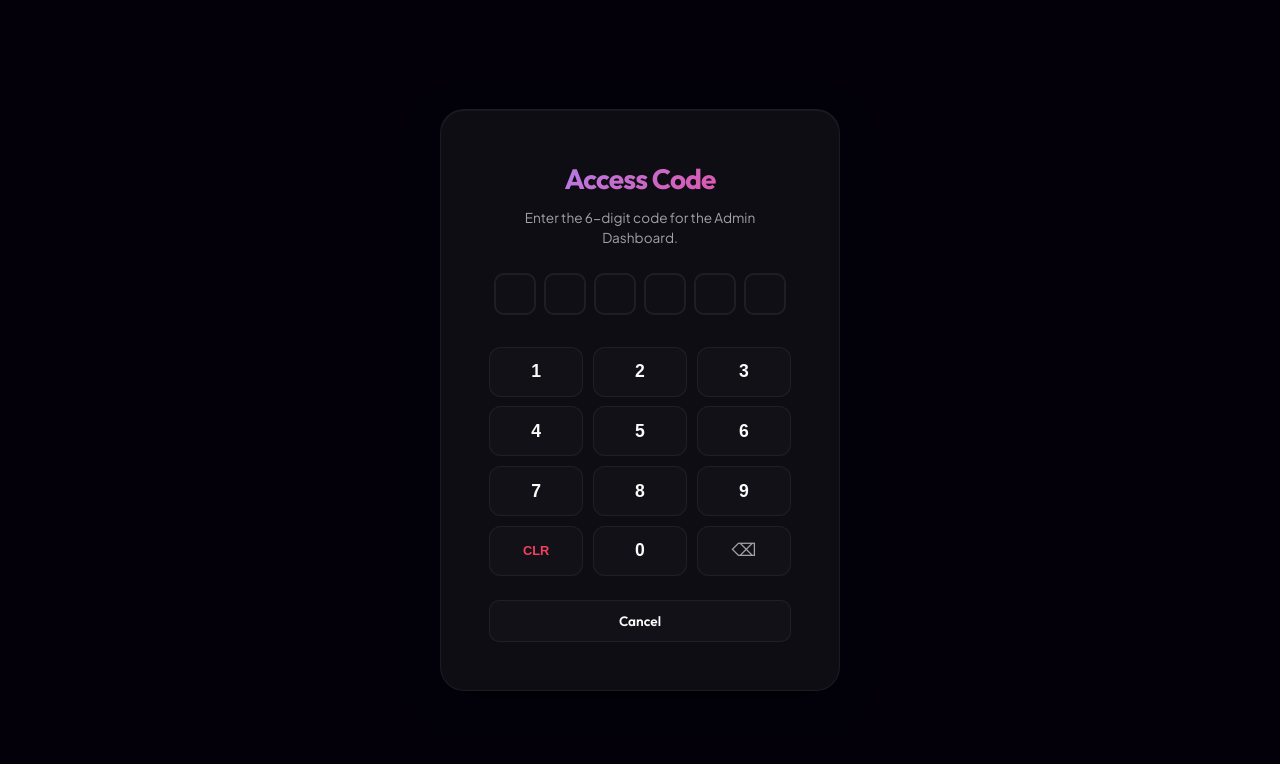
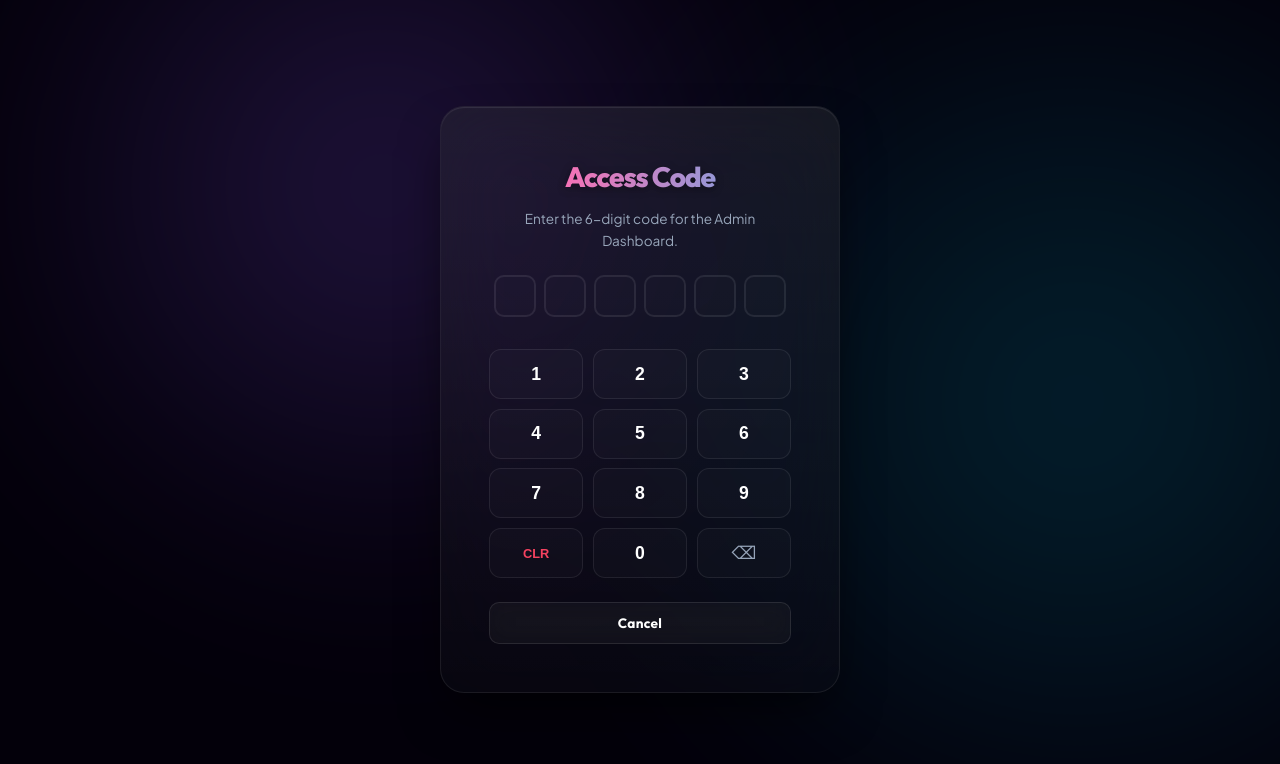
Before and after one commit to jointailabs-ux/Fulbari-Attendence, a Next.js app: page /admin/staff/1 in a window 1280 px wide. Shown: the top 764 px of the page. Built offline with nearby package versions, Linux system fonts and the light colour scheme.

Commit message:
Apply premium visual WOW overhaul

```diff
--- a/src/app/globals.css
+++ b/src/app/globals.css
@@ -6,26 +6,27 @@
   color-scheme: dark;
 
   /* Modern Palette - Deep Indigo, Violet & Cyber Pink */
-  --brand-primary: #7c3aed; /* Violet 600 */
-  --brand-primary-light: #a78bfa;
+  --brand-primary: #8b5cf6; /* Violet 500 */
+  --brand-primary-light: #c4b5fd;
   --brand-secondary: #f43f5e; /* Rose 500 */
-  --brand-accent: #10b981; /* Emerald 500 */
+  --brand-accent: #06b6d4; /* Cyan 500 */
 
-  /* Backgrounds - Deep Space Black/Zinc */
-  --bg-dark: #09090b; /* Zinc 950 */
-  --bg-surface: #121214; /* Dark Surface */
-  --bg-card: rgba(20, 20, 25, 0.65); /* Translucent glass */
+  /* Backgrounds - Deep Space */
+  --bg-dark: #03000a;
+  --bg-surface: #0a0a0f;
+  --bg-card: rgba(15, 15, 20, 0.45); /* Highly translucent for extreme glass effect */
 
   /* Text */
-  --text-main: #fafafa;
-  --text-muted: #a1a1aa;
+  --text-main: #ffffff;
+  --text-muted: #94a3b8;
 
   /* Effects */
-  --glass-border: rgba(255, 255, 255, 0.06);
-  --glass-shadow: 0 10px 40px -10px rgba(0, 0, 0, 0.6), inset 0 1px 1px rgba(255, 255, 255, 0.05);
-  --radius-xl: 24px;
-  --radius-lg: 16px;
-  --radius-md: 12px;
+  --glass-border: rgba(255, 255, 255, 0.08);
+  --glass-border-hover: rgba(255, 255, 255, 0.2);
+  --glass-shadow: 0 25px 50px -12px rgba(0, 0, 0, 0.7), inset 0 1px 1px rgba(255, 255, 255, 0.1);
+  --radius-xl: 32px;
+  --radius-lg: 24px;
+  --radius-md: 16px;
 
   --font-body: 'Plus Jakarta Sans', sans-serif;
   --font-heading: 'Outfit', sans-serif;
@@ -33,13 +34,15 @@
 
 .light-theme {
   color-scheme: light;
-  --bg-dark: #f4f4f5;
+  --brand-primary: #6366f1;
+  --bg-dark: #f8fafc;
   --bg-surface: #ffffff;
-  --bg-card: rgba(255, 255, 255, 0.7);
-  --text-main: #09090b;
-  --text-muted: #71717a;
-  --glass-border: rgba(0, 0, 0, 0.04);
-  --glass-shadow: 0 10px 30px rgba(31, 38, 135, 0.05);
+  --bg-card: rgba(255, 255, 255, 0.65);
+  --text-main: #0f172a;
+  --text-muted: #64748b;
+  --glass-border: rgba(0, 0, 0, 0.05);
+  --glass-border-hover: rgba(0, 0, 0, 0.15);
+  --glass-shadow: 0 20px 40px rgba(0, 0, 0, 0.05), inset 0 1px 0 rgba(255, 255, 255, 0.8);
 }
 
 * {
@@ -50,18 +53,18 @@
 
 /* Custom Scrollbar */
 ::-webkit-scrollbar {
-  width: 8px;
-  height: 8px;
+  width: 6px;
+  height: 6px;
 }
 ::-webkit-scrollbar-track {
-  background: var(--bg-dark);
+  background: transparent;
 }
 ::-webkit-scrollbar-thumb {
-  background: rgba(255, 255, 255, 0.1);
-  border-radius: 4px;
+  background: rgba(255, 255, 255, 0.15);
+  border-radius: 10px;
 }
 ::-webkit-scrollbar-thumb:hover {
-  background: rgba(255, 255, 255, 0.2);
+  background: rgba(255, 255, 255, 0.3);
 }
 
 body {
@@ -71,207 +74,241 @@ body {
   min-height: 100vh;
   overflow-x: hidden;
   -webkit-font-smoothing: antialiased;
-  line-height: 1.5;
+  line-height: 1.6;
 }
 
 h1, h2, h3, h4, h5, h6 {
   font-family: var(--font-heading);
-  font-weight: 700;
-  letter-spacing: -0.03em;
+  font-weight: 800;
+  letter-spacing: -0.04em;
 }
 
 a {
   text-decoration: none;
   color: inherit;
-  transition: all 0.25s cubic-bezier(0.4, 0, 0.2, 1);
+  transition: all 0.3s cubic-bezier(0.4, 0, 0.2, 1);
 }
 
-/* Glassmorphism Core */
+/* Extreme Glassmorphism */
 .glass {
   background: var(--bg-card);
-  backdrop-filter: blur(24px);
-  -webkit-backdrop-filter: blur(24px);
+  backdrop-filter: blur(40px) saturate(150%);
+  -webkit-backdrop-filter: blur(40px) saturate(150%);
   border: 1px solid var(--glass-border);
   box-shadow: var(--glass-shadow);
   border-radius: var(--radius-lg);
-  transition: all 0.3s cubic-bezier(0.4, 0, 0.2, 1);
+  transition: all 0.4s cubic-bezier(0.16, 1, 0.3, 1);
+  position: relative;
+  overflow: hidden;
+}
+
+.glass::before {
+  content: '';
+  position: absolute;
+  top: 0; left: 0; right: 0; height: 100%;
+  background: linear-gradient(180deg, rgba(255,255,255,0.06) 0%, rgba(255,255,255,0) 100%);
+  pointer-events: none;
 }
 
 .glass-hover {
-  position: relative;
+  cursor: pointer;
 }
 
 .glass-hover:hover {
-  background: rgba(255, 255, 255, 0.04);
-  transform: translateY(-4px);
-  border-color: rgba(124, 58, 237, 0.3);
-  box-shadow: 0 15px 40px -10px rgba(124, 58, 237, 0.15), var(--glass-shadow);
+  background: rgba(255, 255, 255, 0.05);
+  transform: translateY(-6px) scale(1.01);
+  border-color: var(--glass-border-hover);
+  box-shadow: 0 30px 60px -10px rgba(139, 92, 246, 0.2), var(--glass-shadow);
 }
 
-/* Buttons */
+/* WOW Buttons */
 .btn-modern {
   display: inline-flex;
   align-items: center;
   justify-content: center;
-  padding: 0.8rem 1.8rem;
-  font-weight: 600;
+  padding: 0.9rem 2rem;
+  font-weight: 700;
   border-radius: var(--radius-md);
   border: 1px solid transparent;
   cursor: pointer;
-  transition: all 0.25s cubic-bezier(0.4, 0, 0.2, 1);
+  transition: all 0.3s cubic-bezier(0.16, 1, 0.3, 1);
   font-family: var(--font-heading);
-  gap: 0.5rem;
-  font-size: 0.95rem;
+  gap: 0.6rem;
+  font-size: 1rem;
+  letter-spacing: 0.02em;
+  position: relative;
+  overflow: hidden;
 }
 
 .btn-modern:active {
-  transform: scale(0.97);
+  transform: scale(0.95);
 }
 
 .btn-primary {
-  background: linear-gradient(135deg, var(--brand-primary), #6366f1);
+  background: linear-gradient(135deg, #8b5cf6, #d946ef, #f43f5e);
+  background-size: 200% 200%;
   color: white;
-  box-shadow: 0 4px 20px rgba(124, 58, 237, 0.25);
+  box-shadow: 0 10px 30px rgba(217, 70, 239, 0.4), inset 0 1px 2px rgba(255,255,255,0.4);
+  animation: gradientShift 5s ease infinite;
+  text-shadow: 0 2px 4px rgba(0,0,0,0.3);
+}
+
+@keyframes gradientShift {
+  0% { background-position: 0% 50%; }
+  50% { background-position: 100% 50%; }
+  100% { background-position: 0% 50%; }
 }
 
 .btn-primary:hover {
-  box-shadow: 0 8px 30px rgba(124, 58, 237, 0.45);
-  transform: translateY(-2px);
+  box-shadow: 0 15px 40px rgba(217, 70, 239, 0.6), inset 0 1px 2px rgba(255,255,255,0.6);
+  transform: translateY(-3px);
 }
 
 .btn-secondary {
-  background: rgba(255, 255, 255, 0.02);
-  border: 1px solid var(--glass-border);
+  background: rgba(255, 255, 255, 0.03);
+  border: 1px solid rgba(255, 255, 255, 0.1);
   color: var(--text-main);
+  backdrop-filter: blur(10px);
 }
 
 .btn-secondary:hover {
-  background: rgba(255, 255, 255, 0.06);
-  border-color: rgba(255, 255, 255, 0.15);
+  background: rgba(255, 255, 255, 0.08);
+  border-color: rgba(255, 255, 255, 0.25);
+  transform: translateY(-2px);
+  box-shadow: 0 10px 20px rgba(0,0,0,0.2);
 }
 
-/* Gradients */
+/* Stunning Gradients */
 .text-gradient {
-  background: linear-gradient(135deg, #a78bfa, #ec4899);
+  background: linear-gradient(to right, #c084fc, #f472b6, #38bdf8);
   -webkit-background-clip: text;
   -webkit-text-fill-color: transparent;
   background-clip: text;
+  filter: drop-shadow(0px 2px 4px rgba(0,0,0,0.4));
+  background-size: 200% auto;
+  animation: textShine 4s linear infinite;
 }
 
-/* Background animated mesh */
+@keyframes textShine {
+  to { background-position: 200% center; }
+}
+
+/* Ultra-dynamic Ambient Background Mesh */
 .bg-mesh {
   position: fixed;
-  top: 0;
-  left: 0;
-  width: 100vw;
-  height: 100vh;
+  top: 0; left: 0; width: 100vw; height: 100vh;
   z-index: -1;
-  background-color: #030010;
-  background-image:
-    radial-gradient(at 0% 0%, rgba(124, 58, 237, 0.1) 0px, transparent 50%),
-    radial-gradient(at 100% 100%, rgba(244, 63, 94, 0.07) 0px, transparent 50%),
-    radial-gradient(at 100% 0%, rgba(16, 185, 129, 0.03) 0px, transparent 40%);
+  background-color: var(--bg-dark);
+  overflow: hidden;
 }
 
-@keyframes floatBlob {
-  0% { transform: translate(0px, 0px) scale(1); }
-  50% { transform: translate(40px, -60px) scale(1.15); }
-  100% { transform: translate(0px, 0px) scale(1); }
+.bg-mesh::before, .bg-mesh::after, .bg-mesh-extra {
+  content: '';
+  position: absolute;
+  border-radius: 50%;
+  filter: blur(100px);
+  opacity: 0.4;
+  animation: floatOrb 20s infinite alternate cubic-bezier(0.4, 0, 0.2, 1);
 }
 
 .bg-mesh::before {
-  content: '';
-  position: absolute;
-  top: 15%;
-  left: 10%;
-  width: 400px;
-  height: 400px;
-  background: radial-gradient(circle, rgba(124, 58, 237, 0.14) 0%, transparent 70%);
-  filter: blur(60px);
-  animation: floatBlob 25s infinite alternate ease-in-out;
+  top: -10%; left: -10%;
+  width: 60vw; height: 60vw;
+  background: radial-gradient(circle, rgba(139, 92, 246, 0.6) 0%, rgba(139, 92, 246, 0) 70%);
+  animation-delay: 0s;
 }
 
 .bg-mesh::after {
-  content: '';
-  position: absolute;
-  bottom: 15%;
-  right: 10%;
-  width: 450px;
-  height: 450px;
-  background: radial-gradient(circle, rgba(244, 63, 94, 0.09) 0%, transparent 70%);
-  filter: blur(60px);
-  animation: floatBlob 30s infinite alternate-reverse ease-in-out;
+  bottom: -20%; right: -10%;
+  width: 70vw; height: 70vw;
+  background: radial-gradient(circle, rgba(6, 182, 212, 0.5) 0%, rgba(6, 182, 212, 0) 70%);
+  animation-duration: 25s;
 }
 
-/* Layout */
-.container-main {
-  max-width: 1200px;
-  margin: 0 auto;
-  padding: 2.5rem 1.5rem;
+.bg-mesh-extra {
+  top: 40%; left: 40%;
+  width: 50vw; height: 50vw;
+  background: radial-gradient(circle, rgba(244, 63, 94, 0.4) 0%, rgba(244, 63, 94, 0) 70%);
+  animation-duration: 22s;
+  animation-delay: -5s;
 }
 
-/* Grid Utilities */
-.grid-auto {
-  display: grid;
-  grid-template-columns: repeat(auto-fit, minmax(300px, 1fr));
-  gap: 1.75rem;
+@keyframes floatOrb {
+  0% { transform: translate(0, 0) scale(1) rotate(0deg); }
+  33% { transform: translate(10vw, -15vh) scale(1.1) rotate(10deg); }
+  66% { transform: translate(-5vw, 10vh) scale(0.9) rotate(-10deg); }
+  100% { transform: translate(0, 0) scale(1) rotate(0deg); }
 }
 
 /* Animations */
 @keyframes slideUp {
-  from { opacity: 0; transform: translateY(30px); }
-  to { opacity: 1; transform: translateY(0); }
+  from { opacity: 0; transform: translateY(40px) scale(0.98); }
+  to { opacity: 1; transform: none; }
 }
 
 .animate-slide-up {
-  animation: slideUp 0.7s cubic-bezier(0.16, 1, 0.3, 1) forwards;
+  animation: slideUp 0.8s cubic-bezier(0.16, 1, 0.3, 1) forwards;
 }
 
 /* Admin Dashboard Shell */
 .admin-shell {
   display: flex;
   min-height: 100vh;
-  background: #03000a;
+  background: transparent;
 }
 
 .sidebar-modern {
   width: 280px;
-  padding: 2.5rem 1.75rem;
+  padding: 3rem 1.75rem;
   display: flex;
   flex-direction: column;
-  gap: 0.5rem;
-  border-right: 1px solid var(--glass-border);
-  background: rgba(10, 10, 15, 0.4);
-  backdrop-filter: blur(20px);
+  gap: 0.75rem;
+  border-right: 1px solid rgba(255, 255, 255, 0.05);
+  background: rgba(10, 10, 15, 0.2);
+  backdrop-filter: blur(30px);
 }
 
 .sidebar-link {
-  padding: 0.85rem 1.15rem;
+  padding: 1rem 1.25rem;
   border-radius: var(--radius-md);
   display: flex;
   align-items: center;
-  gap: 1rem;
+  gap: 1.25rem;
   color: var(--text-muted);
-  font-weight: 600;
+  font-weight: 700;
   font-family: var(--font-heading);
+  position: relative;
+  overflow: hidden;
+  transition: all 0.3s ease;
+}
+
+.sidebar-link::before {
+  content: ''; position: absolute; left: 0; top: 0; height: 100%; width: 0%;
+  background: linear-gradient(90deg, rgba(139, 92, 246, 0.1), transparent);
+  transition: width 0.3s ease; z-index: -1;
 }
 
 .sidebar-link:hover {
   color: var(--text-main);
-  background: rgba(255, 255, 255, 0.03);
+  transform: translateX(4px);
+}
+
+.sidebar-link:hover::before {
+  width: 100%;
 }
 
 .sidebar-link.active {
-  background: rgba(124, 58, 237, 0.08);
-  color: var(--brand-primary-light);
-  border: 1px solid rgba(124, 58, 237, 0.2);
-  box-shadow: 0 0 15px rgba(124, 58, 237, 0.1);
+  color: white;
+  background: rgba(139, 92, 246, 0.15);
+  border: 1px solid rgba(139, 92, 246, 0.3);
+  box-shadow: 0 0 20px rgba(139, 92, 246, 0.2);
 }
 
 .main-content {
   flex: 1;
-  padding: 3rem;
+  padding: 3.5rem;
   max-width: 100%;
+  overflow-x: hidden;
 }
 
 /* Mobile Bottom Nav */
@@ -282,140 +319,174 @@ a {
   left: 50%;
   transform: translateX(-50%);
   width: 95%;
-  max-width: 420px;
-  height: 68px;
-  background: rgba(15, 23, 42, 0.85);
-  backdrop-filter: blur(24px);
-  -webkit-backdrop-filter: blur(24px);
-  border-radius: 34px;
-  border: 1px solid var(--glass-border);
+  max-width: 450px;
+  height: 72px;
+  background: rgba(10, 10, 15, 0.85);
+  backdrop-filter: blur(40px) saturate(150%);
+  -webkit-backdrop-filter: blur(40px) saturate(150%);
+  border-radius: 36px;
+  border: 1px solid rgba(255, 255, 255, 0.1);
+  border-top: 1px solid rgba(255, 255, 255, 0.2);
   z-index: 1000;
   justify-content: space-around;
   align-items: center;
   padding: 0 1rem;
-  box-shadow: 0 10px 40px rgba(0,0,0,0.8);
+  box-shadow: 0 20px 50px rgba(0,0,0,0.8), inset 0 1px 0 rgba(255,255,255,0.1);
 }
 
 @media (max-width: 768px) {
-  .sidebar-modern {
-    display: none;
-  }
-
-  .main-content {
-    padding: 2rem 1.25rem 6.5rem 1.25rem;
-  }
-
-  .bottom-nav-modern {
-    display: flex;
-  }
-
-  h1 { font-size: 2.25rem !important; }
+  .sidebar-modern { display: none; }
+  .main-content { padding: 2rem 1.25rem 8.5rem 1.25rem; }
+  .bottom-nav-modern { display: flex; }
+  h1 { font-size: 2.5rem !important; }
 }
 
-/* Tables */
+/* WOW Tables */
 .table-container {
+  width: 100%;
   overflow-x: auto;
-  border-radius: var(--radius-lg);
+  -webkit-overflow-scrolling: touch;
+  border-radius: var(--radius-xl);
   border: 1px solid var(--glass-border);
-  background: rgba(20, 20, 25, 0.4);
-  backdrop-filter: blur(10px);
+  background: rgba(15, 15, 20, 0.5);
+  backdrop-filter: blur(30px);
+  box-shadow: var(--glass-shadow);
 }
 
 table {
   width: 100%;
-  border-collapse: collapse;
+  border-collapse: separate;
+  border-spacing: 0;
+  min-width: 700px;
 }
 
 th {
-  background: rgba(255, 255, 255, 0.015);
-  padding: 1.25rem;
+  background: rgba(255, 255, 255, 0.03);
+  padding: 1.5rem;
   text-align: left;
-  font-size: 0.75rem;
+  font-size: 0.8rem;
   text-transform: uppercase;
-  color: var(--text-muted);
-  font-weight: 700;
-  letter-spacing: 0.08em;
+  color: var(--brand-primary-light);
+  font-weight: 800;
+  letter-spacing: 0.1em;
   font-family: var(--font-heading);
+  white-space: nowrap;
+  border-bottom: 1px solid rgba(255,255,255,0.05);
 }
 
 td {
-  padding: 1.25rem;
-  border-top: 1px solid var(--glass-border);
-  font-size: 0.92rem;
+  padding: 1.5rem;
+  font-size: 0.95rem;
   color: rgba(255, 255, 255, 0.9);
+  white-space: nowrap;
+  border-bottom: 1px solid rgba(255,255,255,0.03);
+  transition: all 0.2s;
+}
+
+tr {
+  transition: all 0.3s ease;
 }
 
 tr:hover td {
-  background: rgba(124, 58, 237, 0.02);
+  background: linear-gradient(90deg, rgba(139, 92, 246, 0.08), rgba(217, 70, 239, 0.08));
+  color: #fff;
+}
+
+tr:last-child td {
+  border-bottom: none;
 }
 
 /* Form Elements */
 .input-modern {
   width: 100%;
-  padding: 0.85rem 1.15rem;
+  padding: 1rem 1.25rem;
   border-radius: var(--radius-md);
-  background: rgba(10, 10, 12, 0.6);
-  border: 1px solid var(--glass-border);
+  background: rgba(0, 0, 0, 0.3);
+  border: 1px solid rgba(255, 255, 255, 0.1);
   color: var(--text-main);
   outline: none;
-  transition: all 0.25s ease;
+  transition: all 0.3s cubic-bezier(0.16, 1, 0.3, 1);
   font-family: var(--font-body);
+  font-size: 1rem;
+  box-shadow: inset 0 2px 4px rgba(0,0,0,0.2);
 }
 
 .input-modern:focus {
-  border-color: rgba(124, 58, 237, 0.5);
-  box-shadow: 0 0 0 3px rgba(124, 58, 237, 0.15);
-  background: rgba(10, 10, 12, 0.8);
+  border-color: #8b5cf6;
+  box-shadow: 0 0 0 4px rgba(139, 92, 246, 0.2), inset 0 2px 4px rgba(0,0,0,0.2);
+  background: rgba(0, 0, 0, 0.5);
 }
 
-/* Stat Cards */
+/* WOW Stat Cards */
 .stat-card {
-  padding: 1.75rem;
+  padding: 2rem;
   display: flex;
   flex-direction: column;
-  gap: 0.6rem;
-  transition: all 0.3s cubic-bezier(0.4, 0, 0.2, 1);
+  gap: 0.75rem;
+  transition: all 0.4s cubic-bezier(0.16, 1, 0.3, 1);
+  position: relative;
+  overflow: hidden;
+}
+
+.stat-card::after {
+  content: ''; position: absolute; top: -50%; left: -50%; width: 200%; height: 200%;
+  background: radial-gradient(circle, rgba(255,255,255,0.1) 0%, transparent 60%);
+  opacity: 0; transition: opacity 0.4s; pointer-events: none;
 }
 
 .stat-card:hover {
-  border-color: rgba(255, 255, 255, 0.15);
-  transform: translateY(-2px);
+  border-color: rgba(139, 92, 246, 0.5);
+  transform: translateY(-5px) scale(1.02);
+  box-shadow: 0 20px 40px rgba(139, 92, 246, 0.15), var(--glass-shadow);
+}
+
+.stat-card:hover::after {
+  opacity: 1;
 }
 
 .stat-value {
-  font-size: 2.25rem;
-  font-weight: 800;
+  font-size: 2.75rem;
+  font-weight: 900;
   font-family: var(--font-heading);
-  letter-spacing: -0.02em;
+  letter-spacing: -0.03em;
+  background: linear-gradient(to bottom, #ffffff, #a1a1aa);
+  -webkit-background-clip: text;
+  -webkit-text-fill-color: transparent;
 }
 
 .stat-label {
-  color: var(--text-muted);
-  font-size: 0.88rem;
-  font-weight: 600;
+  color: var(--brand-primary-light);
+  font-size: 0.9rem;
+  font-weight: 700;
+  text-transform: uppercase;
+  letter-spacing: 0.05em;
 }
 
 /* Modals */
 .modal-overlay {
   position: fixed;
-  top: 0;
-  left: 0;
-  width: 100vw;
-  height: 100vh;
-  background: rgba(5, 5, 10, 0.7);
-  backdrop-filter: blur(12px);
+  top: 0; left: 0; width: 100vw; height: 100vh;
+  background: rgba(0, 0, 0, 0.6);
+  backdrop-filter: blur(16px);
+  -webkit-backdrop-filter: blur(16px);
   z-index: 2000;
   display: flex;
   align-items: center;
   justify-content: center;
   padding: 1.5rem;
+  animation: fadeIn 0.3s ease forwards;
+}
+
+@keyframes fadeIn {
+  from { opacity: 0; }
+  to { opacity: 1; }
 }
 
 .modal-content {
   width: 100%;
-  background: rgba(24, 24, 30, 0.95);
-  border: 1px solid rgba(255, 255, 255, 0.1);
-  padding: 2.5rem;
+  background: rgba(15, 15, 20, 0.85);
+  border: 1px solid rgba(255, 255, 255, 0.15);
+  padding: 3rem;
   border-radius: var(--radius-xl);
-  box-shadow: 0 30px 60px -15px rgba(0, 0, 0, 0.8);
+  box-shadow: 0 40px 100px -20px rgba(0, 0, 0, 0.9), inset 0 1px 1px rgba(255,255,255,0.2);
 }
```
